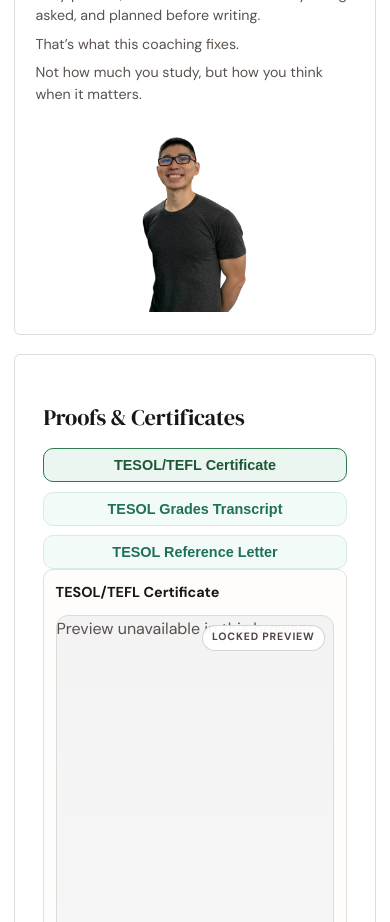
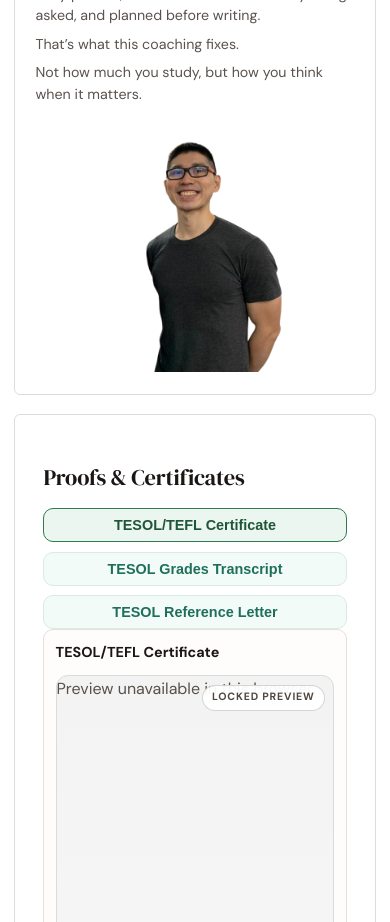
Before and after one commit to zakmero/bryan-coaching-site, a React (Vite) app: page / in a window 390 px wide. Shown: the part 3300-4222 px from the top of the page. Built offline with nearby package versions, Linux system fonts and the light colour scheme.

Commit message:
Make mobile founder portrait bigger and right-aligned

```diff
--- a/src/indexV2.css
+++ b/src/indexV2.css
@@ -2279,10 +2279,10 @@ object {
   }
   .v2-story-portrait {
     position: static;
-    width: min(60vw, 220px);
-    max-height: 210px;
-    align-self: center;
-    margin: 0.1rem auto 0.15rem;
+    width: min(74vw, 290px);
+    max-height: 270px;
+    align-self: flex-end;
+    margin: 0.1rem 0 0.15rem auto;
     object-position: bottom center;
   }
   .v2-proof-grid {
@@ -2362,7 +2362,7 @@ object {
   }
 
   .v2-story-portrait {
-    width: min(62vw, 200px);
-    max-height: 190px;
-  }
-}
+    width: min(78vw, 280px);
+    max-height: 250px;
+  }
+}
```
